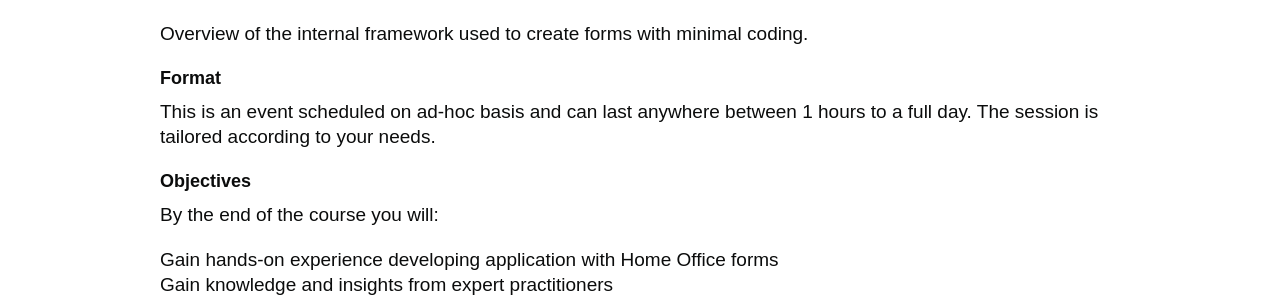
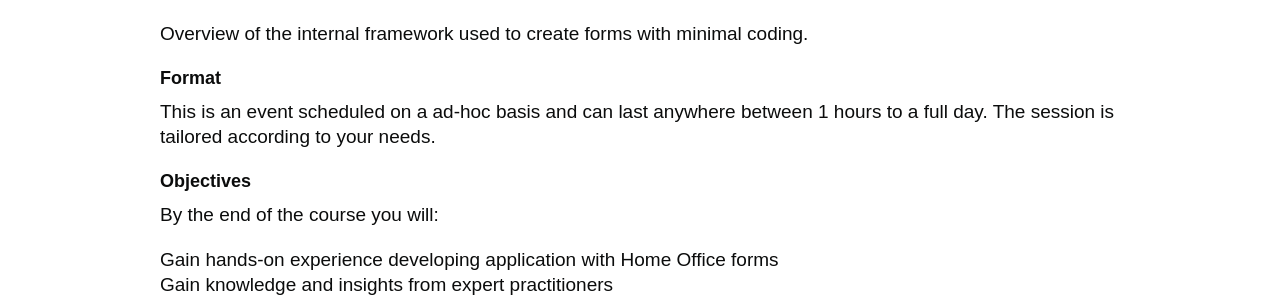
Before and after one commit to Abdul2/coe, a Jekyll site: the page built from _posts/2017-06-30-hof.md, in a window 1280 px wide. Shown: the part 222-519 px from the top of the page. Built offline with Jekyll 4.4.1, drawn with Linux system fonts in a browser that asks for light colours.

Commit message:
Added grammar

```diff
--- a/_posts/2017-06-30-hof.md
+++ b/_posts/2017-06-30-hof.md
@@ -10,7 +10,7 @@ Overview of the internal framework used to create forms with minimal coding.
 
 ### Format
 
-This is an event scheduled on ad-hoc basis and can last anywhere between 1 hours to a full day. The session is tailored according to your needs.
+This is an event scheduled on a ad-hoc basis and can last anywhere between 1 hours to a full day. The session is tailored according to your needs.
 
 ### Objectives
 
```
